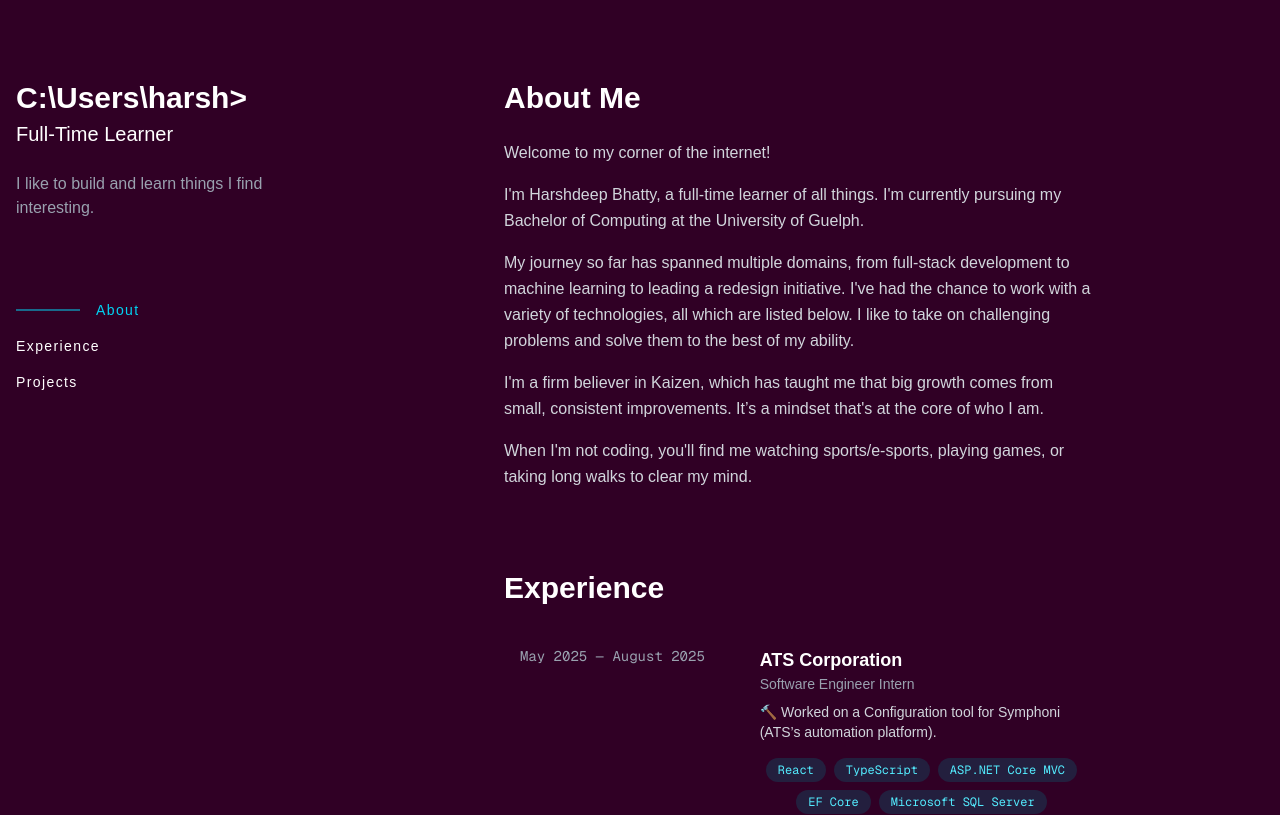
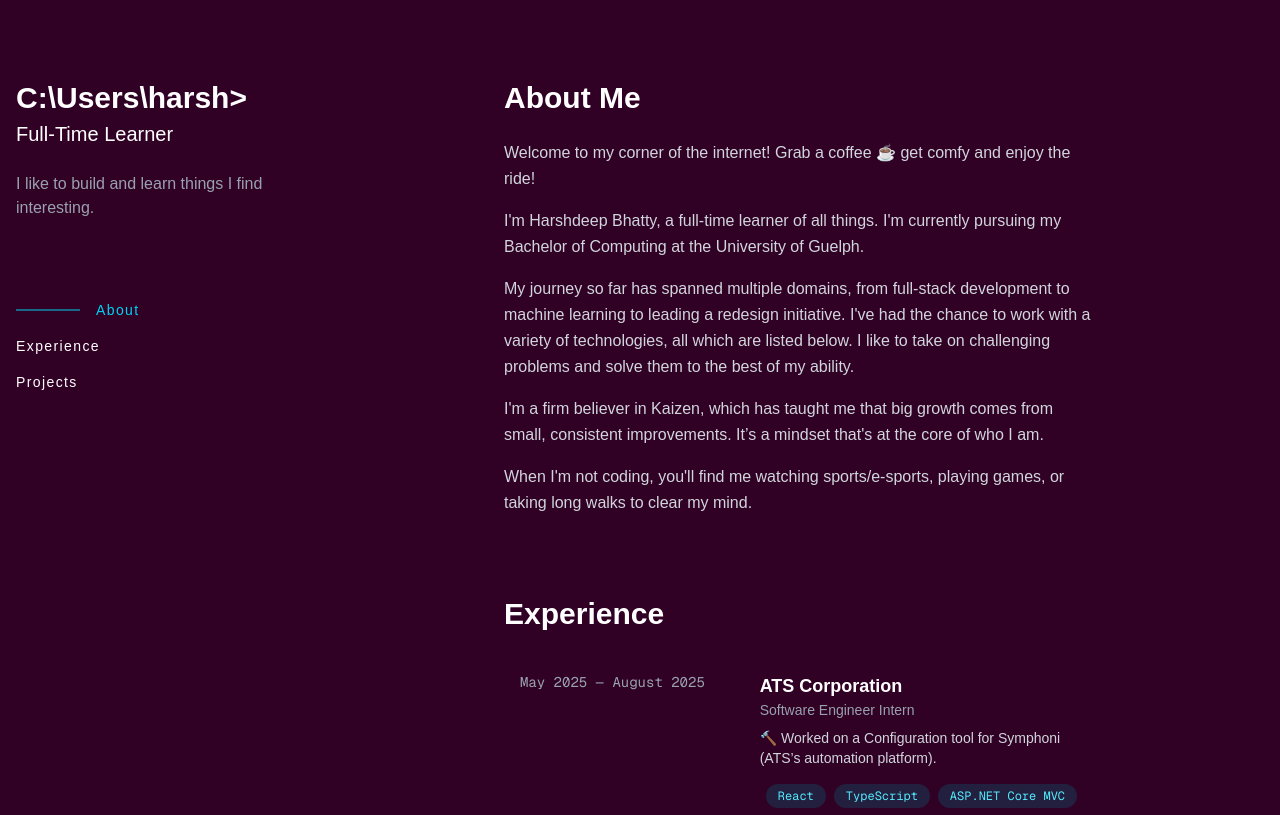
Before and after one commit to hbhatty/Portfolio, a Next.js app: page / in a window 1280 px wide. Shown: the top 815 px of the page. Built offline with nearby package versions, Linux system fonts and the light colour scheme.

Commit message:
Add text changes

```diff
--- a/app/components/Main.tsx
+++ b/app/components/Main.tsx
@@ -8,6 +8,7 @@ export default function MainContent() {
         <div className="space-y-4 text-gray-300 leading-relaxed">
           <p>
             Welcome to my corner of the internet!
+            Grab a coffee ☕ get comfy and enjoy the ride!
           </p>
           <p>
             I'm Harshdeep Bhatty, a full-time learner of all things.
```
